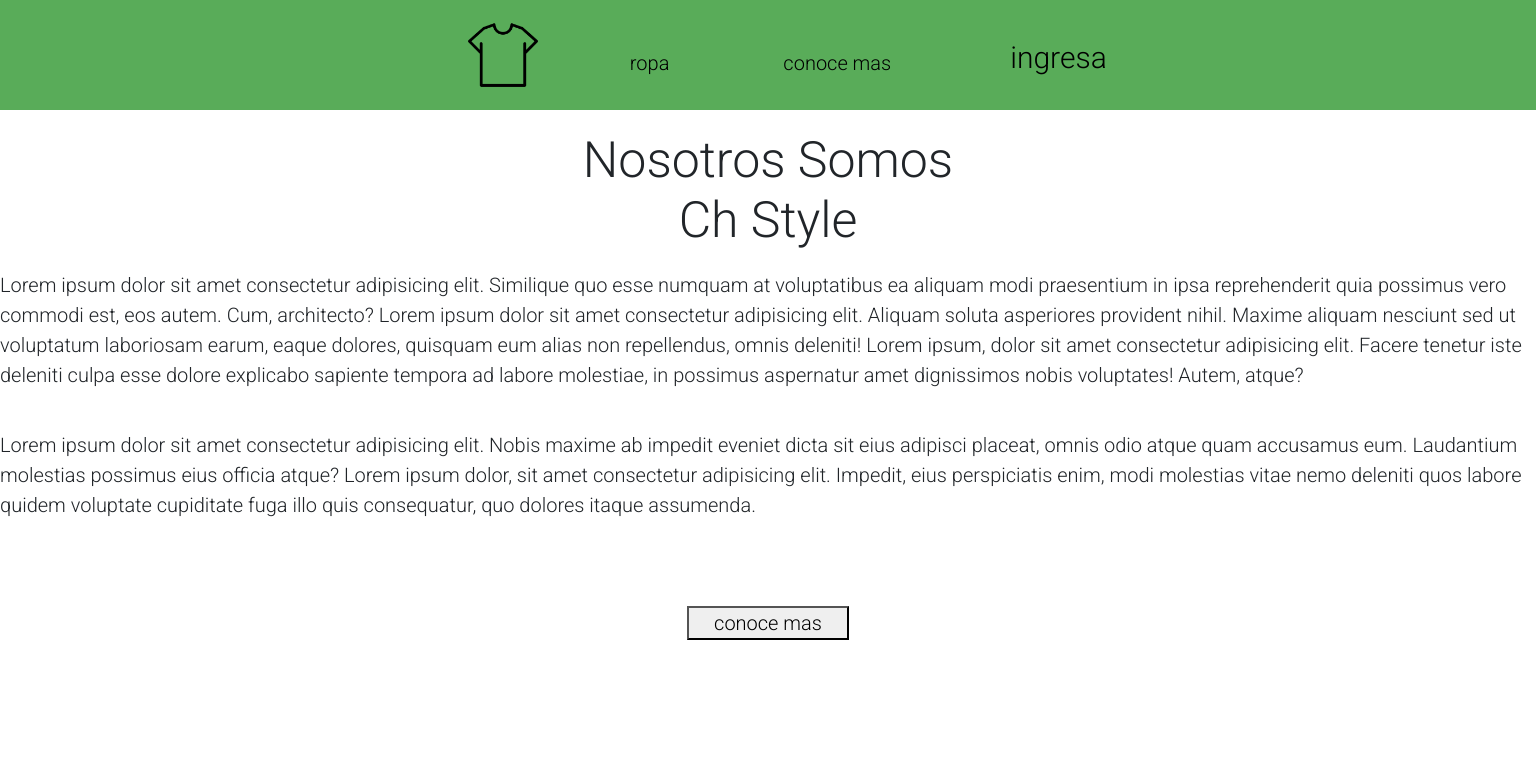
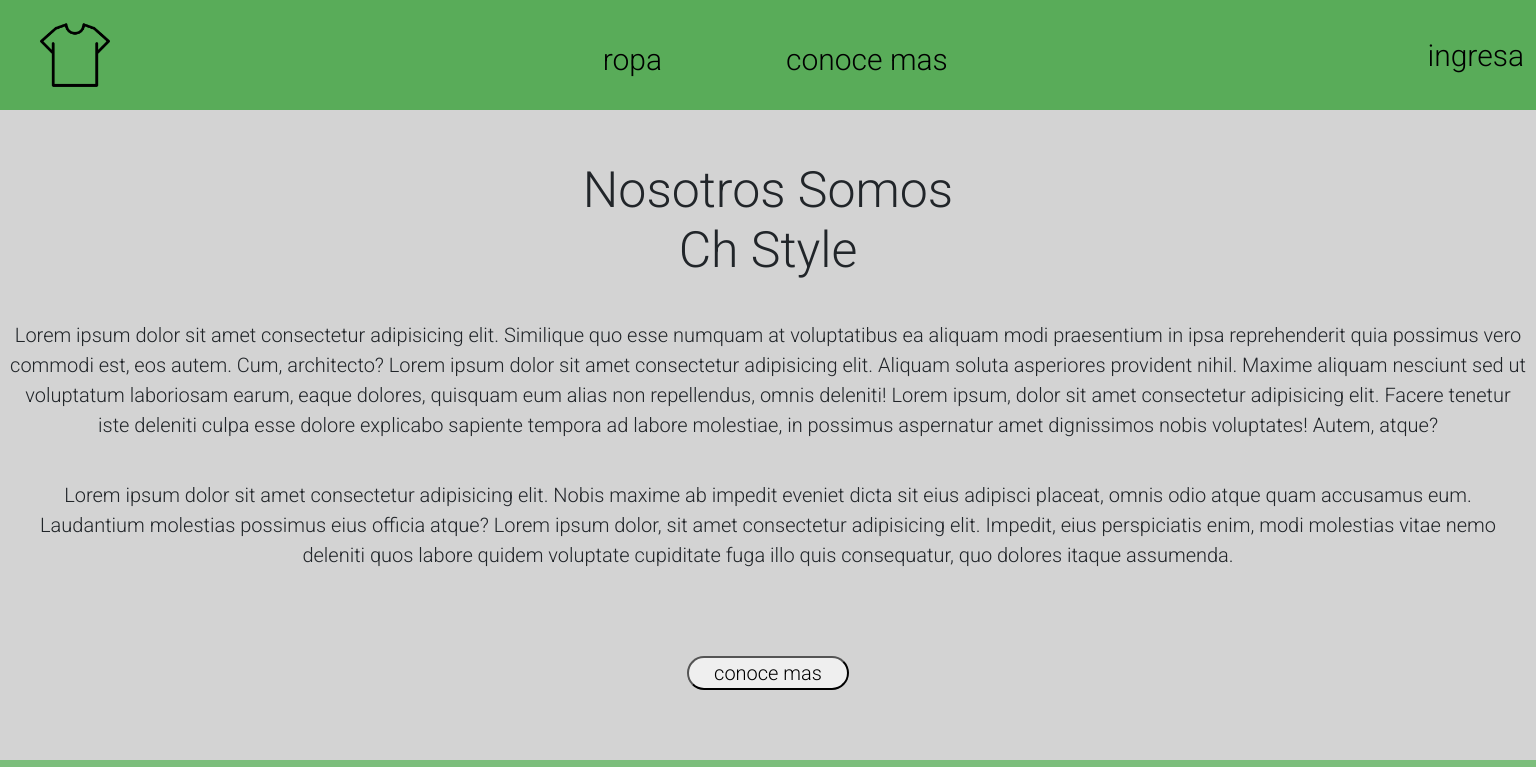
Before and after one commit to checho1105/TrabajoFinal-IgnacioRetamal, a plain HTML site: page index.html in a window 1536 px wide. Shown: the top 767 px of the page. Drawn offline with nearby package versions, Linux system fonts and the light colour scheme.

Commit message:
trabaje con estilos en textos y footer

```diff
--- a/index.html
+++ b/index.html
@@ -10,18 +10,22 @@
 </head>
 <body>
     <header class="navbar">
-        <img src="./assets/img/camiseta-icono.png" alt="" class="img-nav">
+        <div class="img-t">
+            <img src="./assets/img/camiseta-icono.png" alt="" class="img-nav">
+        </div>
         <nav>
             <ul>
-                <li class="rh"><a href="./pages/ropa.html">ropa</a></li>
-                <li class="cm"><a href="./pages/cm.html">conoce mas</a></li>
+                <li class="rh"><a href="./pages/ropa.html" class="licm">ropa</a></li>
+                <li class="cm"><a href="./pages/cm.html" class="licm">conoce mas</a></li>
             </ul>
         </nav>
-        <a href="" class="ing-index">ingresa</a>
+        <div>
+            <a href="" class="ing-index">ingresa</a>
+        </div>
     </header>
     <main>
         <h1>Nosotros Somos<br>Ch Style</h1>
-        <section>
+        <section class="p-i">
             <div>
             <p>Lorem ipsum dolor sit amet consectetur adipisicing elit. Similique quo esse numquam at voluptatibus ea aliquam modi praesentium in ipsa reprehenderit quia possimus vero commodi est, eos autem. Cum, architecto? Lorem ipsum dolor sit amet consectetur adipisicing elit. Aliquam soluta asperiores provident nihil. Maxime aliquam nesciunt sed ut voluptatum laboriosam earum, eaque dolores, quisquam eum alias non repellendus, omnis deleniti! Lorem ipsum, dolor sit amet consectetur adipisicing elit. Facere tenetur iste deleniti culpa esse dolore explicabo sapiente tempora ad labore molestiae, in possimus aspernatur amet dignissimos nobis voluptates! Autem, atque?</p><br>
             </div>
@@ -30,7 +34,7 @@
             </div>
         </section>
         <section class="button-main">
-            <button><a href="./pages/conoce-mas.html">conoce mas</a></button>
+            <button class="boton-i"><a href="./pages/conoce-mas.html">conoce mas</a></button>
         </section>
         <section class="img-index">
             <img src="./assets/img/imagenes-de-ropa-7.png" alt="">
--- a/scss/style.scss
+++ b/scss/style.scss
@@ -245,24 +245,45 @@ footer{
         .ing-index{
             font-size: 30px;
         }
+        .ing-index{
+            height: 70px;
+            width: 150px;
+            text-align: center;
+        }
+        .img-t{
+            height: 70px;
+            width: 150px;
+            align-items: center;
+        }
     }
     .navbar{
         display: flex;
         flex-direction: row;
-        justify-content: center;
+        justify-content: space-between;
         ul{
             display: flex;
             flex-direction: row;
-            gap: 90px;
+            gap: 100px;
             .licm{
                 font-size: 30px;
             }
         }
     }
     main{
+        background-color: lightgrey;
         display: flex;
         h1{
             font-size: 50px;
+            margin-top: 50px;
+            margin-bottom: 40px;
+        }
+        .img-index{
+            display: none;
+        }
+        .p-i{
+            text-align: center;
+            padding-left: 10px;
+            padding-right: 10px;
         }
         .nuestra-historia{
             width: 50;
@@ -279,5 +300,11 @@ footer{
                 height: 550px;
             }
         }
+        .boton-i{
+            border-radius: 300px;
+        }
+    }
+    footer{
+        justify-content: space-between;
     }
 }
```
Also changed, not shown: pages/cm.html (+6 -2 lines), pages/ropa.html (+6 -3 lines), css/style.css, 1 other file.
